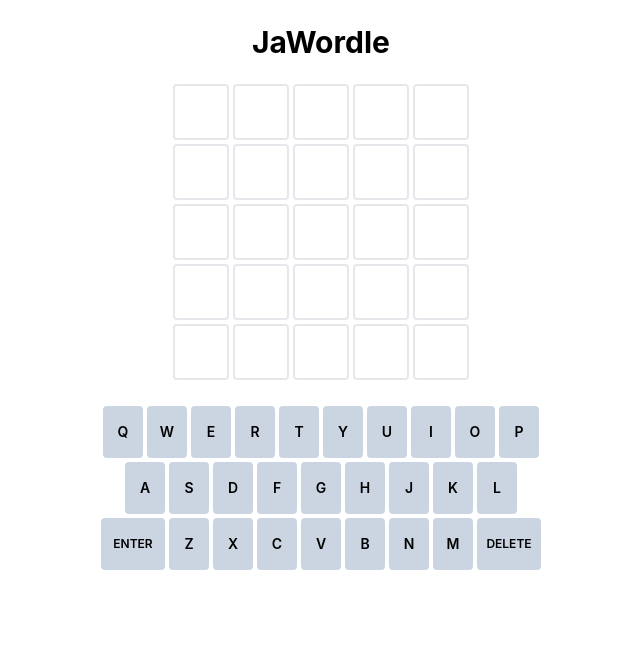
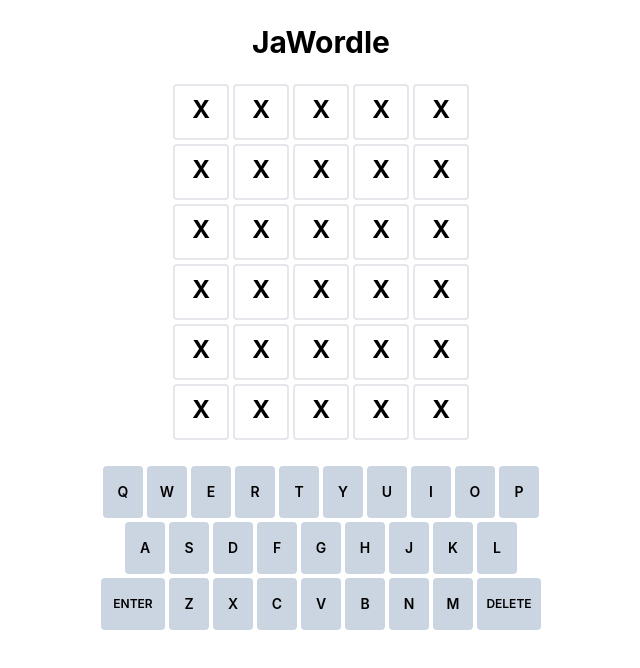
Before and after one commit to jsquare89/JaWordle, a React (Create React App) app: page / in a window 1280 px wide. Shown: the top 668 px of the page, without its empty margins (319-959 px from the left). Built offline with nearby package versions, Linux system fonts and the light colour scheme.

Commit message:
added empty word data to wordgrid

```diff
--- a/src/App.js
+++ b/src/App.js
@@ -1,17 +1,31 @@
 
+import React, { useState } from 'react';
 import './App.css';
 import Keyboard from './components/Keyboard';
 import WordGrid from './components/WordGrid';
-import {keys} from './WordData.js'
+import {keys} from './WordData.js';
+import { generateEmptyWordsData } from './GenerateEmptyWordsData';
+
+export const WordsContext = React.createContext()
 
 function App() {
+
+  const [dailyWord, setDailyWord]= useState("audio")
+  const [words, setWords] = useState(generateEmptyWordsData()) // array of 6 words. word: {id: nonoid(), value: {{letter: "A", state: "correct | exists | nonexist | unfinished"},{...},{...},{...},{...}},}
+  const [currentWord, setCurrentWord] = useState(0)
+
+
+
 
   return (
     <div className="flex flex-col pt-6 mx-auto">
       <h1 className='text-3xl font-bold self-center'>JaWordle</h1>
       <div className='flex flex-col space-evenly'>
-        <WordGrid />
-        <Keyboard keys={keys} />
+        <WordsContext.Provider value={{words, setWords}}>
+          <WordGrid />
+          <Keyboard keys={keys} />
+        </WordsContext.Provider>
+
       </div>
     </div>
   );
--- /dev/null
+++ b/src/GenerateEmptyWordsData.js
@@ -0,0 +1,32 @@
+import { nanoid } from 'nanoid';
+
+export function generateEmptyWordsData(){
+    let emptyWordsData = []
+    for(let i=0; i<6; i++){
+      emptyWordsData.push({
+        id: nanoid(),
+        value: []
+      })
+    }
+    console.log (emptyWordsData)
+    return emptyWordsData;
+  }
+// export function generateEmptyWordsData(){
+//     let emptyWordsData = []
+//     for(let i=0; i<6; i++){
+//       emptyWordsData.push({
+//         id: nanoid(),
+//         value: (() => {
+//           let values = []
+//           for(let l = 0; l < 5; l++){
+//             values.push({
+//               letter: "",
+//               state: "unfinished"
+//             })
+//           }
+//           return values
+//         })()})
+//     }
+//     console.log (emptyWordsData)
+//     return emptyWordsData;
+//   }
--- /dev/null
+++ b/src/Helper.js
@@ -0,0 +1,7 @@
+export function createEnum(values) {
+    const enumObject = {};
+    for (const val of values) {
+      enumObject[val] = val;
+    }
+    return Object.freeze(enumObject);
+  }
--- a/src/components/Cell.js
+++ b/src/components/Cell.js
@@ -2,10 +2,11 @@ import React from "react";
 
 export default function Cell(props){
     const {value} = props
+    const valueToDisplay = value ? value : ""
     const cellStyle = "w-14 h-14 py-2 px-4 border-2 rounded flex justify-center content-center font-bold text-2xl"
     return (
         <div className={cellStyle}>
-            {value}
+            {valueToDisplay}
         </div>
     )
 }
--- a/src/components/Key.js
+++ b/src/components/Key.js
@@ -1,4 +1,5 @@
-import React from "react";
+import React, { useContext } from "react";
+import { WordsContext } from "../App";
 
 export default function Key(props){
     let value = props.obj.value
@@ -11,7 +12,40 @@ export default function Key(props){
         keyStyle += " w-10"
     }
 
+    const {words, setWords} = useContext(WordsContext)
+    const currentWordIndex = 0
+
+    function handleKey(){
+        // if(value === 'ENTER'){
+        //     setWords(prevWords => prevWords.map(word => {
+        //         return {
+        //             ...word,
+        //         }
+        //     }))
+        // }
+        // if key is enter
+        //      if temp word has 5 letters
+        //          if temp word is in word list
+        //              update word letters state
+        //              if temp word == daily word, update word state
+
+        //      else display not enough letters
+        //      return
+        // if key is delete
+        //      if temp word > 0
+        //         pop/remove last word off array
+        //      return
+        //
+        // if there is space in the word (<5 letters)
+        //      update temp word, push letter to array
+        //
+
+        if(words[currentWordIndex].value.length < 5){
+            console.log("key pressed")
+        }
+    }
+
     return (
-            <button className={keyStyle}>{value}</button>
+            <button className={keyStyle} onClick={handleKey}>{value}</button>
     )
 }
--- a/src/components/Word.js
+++ b/src/components/Word.js
@@ -1,15 +1,24 @@
-import React from "react";
+import { nanoid } from 'nanoid';
+import React, {useContext} from 'react'
+import { WordsContext } from '../App';
 import Cell from "./Cell";
 
 export default function Word(){
+    const wordIndex = 0
+    const {words} = useContext(WordsContext)
+
+    let cellElements = []
+    for(let i = 0; i < 5; i++){
+        if(words[wordIndex].value[i] == null){
+            cellElements.push(<Cell key={nanoid()} value="X" />)
+        }else{
+            cellElements.push(<Cell key={nanoid()} value={words[wordIndex].value[i].letter} />)
+        }
+    }
 
     return (
         <div className='flex flex-row space-x-1'>
-            <Cell value=""/>
-            <Cell value=""/>
-            <Cell value=""/>
-            <Cell value=""/>
-            <Cell value=""/>
+            {cellElements}
         </div>
     )
 }
--- a/src/components/WordGrid.js
+++ b/src/components/WordGrid.js
@@ -3,13 +3,17 @@ import Word from './Word'
 
 
 export default function WordGrid(){
+
+
+
     return (
         <div className='flex flex-col space-y-1 my-6 mx-2 items-center'>
-            <Word />
-            <Word />
-            <Word />
-            <Word />
-            <Word />
+            <Word wordIndex={1} />
+            <Word wordIndex={2} />
+            <Word wordIndex={3} />
+            <Word wordIndex={4} />
+            <Word wordIndex={5} />
+            <Word wordIndex={6} />
         </div>
 
     )
```
